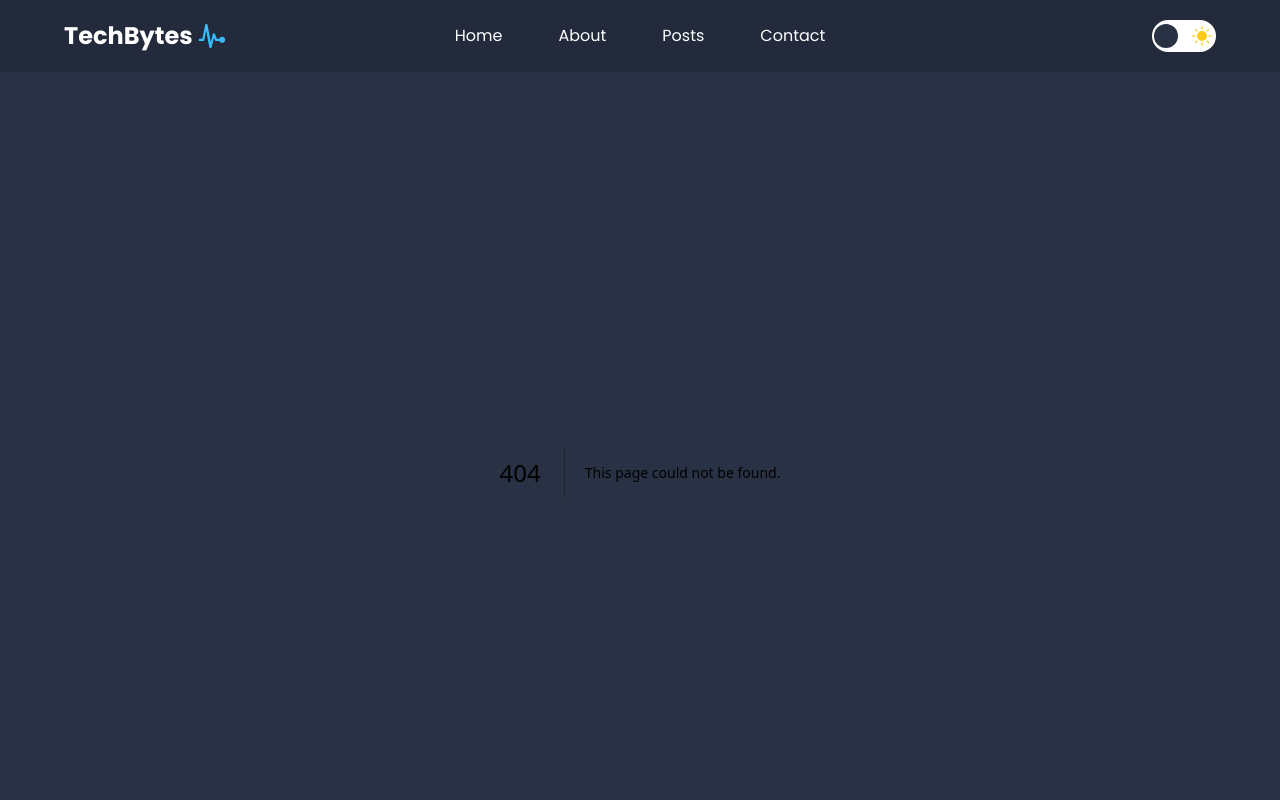
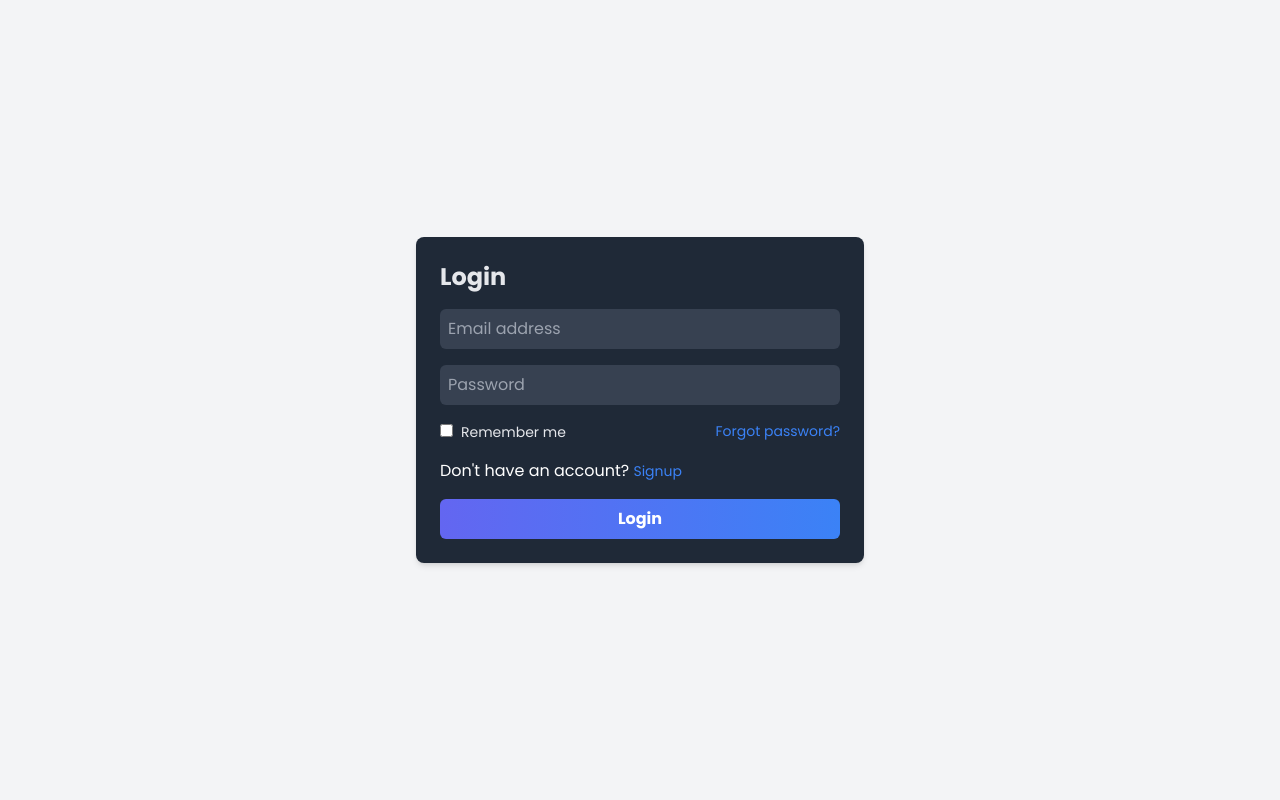
Before and after one commit to JoshMusira/next-adventure, a Next.js app: page /login in a window 1280 px wide. Before the commit this address had no page. Shown: the top 800 px of the page. Built offline with nearby package versions, Linux system fonts and the light colour scheme.

Commit message:
feat:updates and login page

```diff
--- a/app/about/page.jsx
+++ b/app/about/page.jsx
@@ -1,8 +1,12 @@
 import Image from "next/image";
 import pie from '../../public/assets/about.jpg'
+import Navbar from "@/components/Navbar";
+import Footer from "@/components/Footer";
 
 const page = () => {
     return (
+        <>
+            <Navbar />
             <div className="py-10">
                 <div className="wrapper flex flex-col gap-5 justify-center items-center">
                     <h1 className="text-3xl font-bold text-gray-900 dark:text-gray-50">
@@ -35,6 +39,8 @@ const page = () => {
                 /> */}
                 </div>
             </div>
+            <Footer />
+        </>
     );
 };
 
--- a/app/contact/page.jsx
+++ b/app/contact/page.jsx
@@ -4,9 +4,13 @@ import {
     FaFacebookF,
 } from "react-icons/fa";
 import { AiFillInstagram } from "react-icons/ai";
+import Footer from "@/components/Footer";
+import Navbar from "@/components/Navbar";
 
 const page = () => {
     return (
+        <>
+            <Navbar />
             <div className="sm:mx-auto sm:w-full sm:max-w-[1200px] py-10">
                 <div className="wrapper bg-gray-50 px-4 py-8 shadow-lg rounded-md sm:px-10">
                     <div className="mb-10 text-gray-900 w-full">
@@ -53,6 +57,8 @@ const page = () => {
                     </form>
                 </div>
             </div>
+            <Footer />
+        </>
     );
 };
 
--- a/app/layout.jsx
+++ b/app/layout.jsx
@@ -1,7 +1,7 @@
 import { Poppins } from 'next/font/google'
 import './globals.css'
-import Navbar from '@/components/Navbar'
-import Footer from '@/components/Footer'
+// import Navbar from '@/components/Navbar'
+// import Footer from '@/components/Footer'
 
 const poppins = Poppins({
   subsets: ['latin'],
@@ -17,9 +17,9 @@ export default function RootLayout({ children }) {
   return (
     <html lang="en">
       <body className={`${poppins.className} bg-gray-100 dark:bg-medium overflow-x-hidden`}>
-        <Navbar />
+        {/* <Navbar /> */}
         {children}
-        <Footer />
+        {/* <Footer /> */}
       </body>
     </html >
   )
--- /dev/null
+++ b/app/login/page.jsx
@@ -0,0 +1,31 @@
+import React from 'react'
+
+const page = () => {
+    return (
+        <div>
+            <div class="flex flex-col items-center justify-center h-screen dark">
+                <div class="w-full max-w-md bg-gray-800 rounded-lg shadow-md p-6">
+                    <h2 class="text-2xl font-bold text-gray-200 mb-4">Login</h2>
+                    <form class="flex flex-col">
+                        <input placeholder="Email address" class="bg-gray-700 text-gray-200 border-0 rounded-md p-2 mb-4 focus:bg-gray-600 focus:outline-none focus:ring-1 focus:ring-blue-500 transition ease-in-out duration-150" type="email" />
+                        <input placeholder="Password" class="bg-gray-700 text-gray-200 border-0 rounded-md p-2 mb-4 focus:bg-gray-600 focus:outline-none focus:ring-1 focus:ring-blue-500 transition ease-in-out duration-150" type="password" />
+                        <div class="flex items-center justify-between flex-wrap">
+                            <label class="text-sm text-gray-200 cursor-pointer" for="remember-me">
+                                <input class="mr-2" id="remember-me" type="checkbox" />
+                                Remember me
+                            </label>
+                            <a class="text-sm text-blue-500 hover:underline mb-0.5" href="#">Forgot password?</a>
+                            <p class="text-white mt-4"> Don't have an account? <a class="text-sm text-blue-500 -200 hover:underline mt-4" href="#">Signup</a></p>
+                        </div>
+                        <button class="bg-gradient-to-r from-indigo-500 to-blue-500 text-white font-bold py-2 px-4 rounded-md mt-4 hover:bg-indigo-600 hover:to-blue-600 transition ease-in-out duration-150" type="submit">Login</button>
+
+                    </form>
+                </div>
+            </div>
+
+
+        </div>
+    )
+}
+
+export default page
--- a/app/page.jsx
+++ b/app/page.jsx
@@ -1,11 +1,15 @@
+import Footer from "@/components/Footer"
 import Hero from "@/components/Hero"
 import LatestPosts from "@/components/LatestPosts"
+import Navbar from "@/components/Navbar"
 
 const Home = () => {
   return (
     <div className="">
+      <Navbar />
       <Hero />
       <LatestPosts />
+      <Footer />
     </div>
   )
 }
--- a/app/posts/page.jsx
+++ b/app/posts/page.jsx
@@ -1,10 +1,14 @@
+import Footer from '@/components/Footer'
+import Navbar from '@/components/Navbar'
 import Posts from '@/components/Posts'
 import React from 'react'
 
 const page = () => {
     return (
         <>
+            <Navbar />
             <Posts />
+            <Footer />
         </>
     )
 }
--- /dev/null
+++ b/app/signup/page.jsx
@@ -0,0 +1,9 @@
+import React from 'react'
+
+const page = () => {
+    return (
+        <div>page</div>
+    )
+}
+
+export default page
--- a/components/Navbar.jsx
+++ b/components/Navbar.jsx
@@ -39,6 +39,11 @@ const Navbar = () => {
                     <ThemeToggle />
                     <MobileMenu />
                 </div>
+                <div className="w-[40px] h-[40px] sm:w-[45px] sm:h-[45px] md:w-[50px] md:h-[50px] ml-4  cursor-pointer">
+                    <img
+                        className="object-cover object-center "
+                        src="https://cdn-icons-png.flaticon.com/128/1144/1144760.png" alt="" />
+                </div>
             </div>
         </nav>
     );
```
Also changed, not shown: public/assets/iconLogin.png (added), public/assets/user.png (added). Lines whose indentation alone changed are shown as unchanged.
